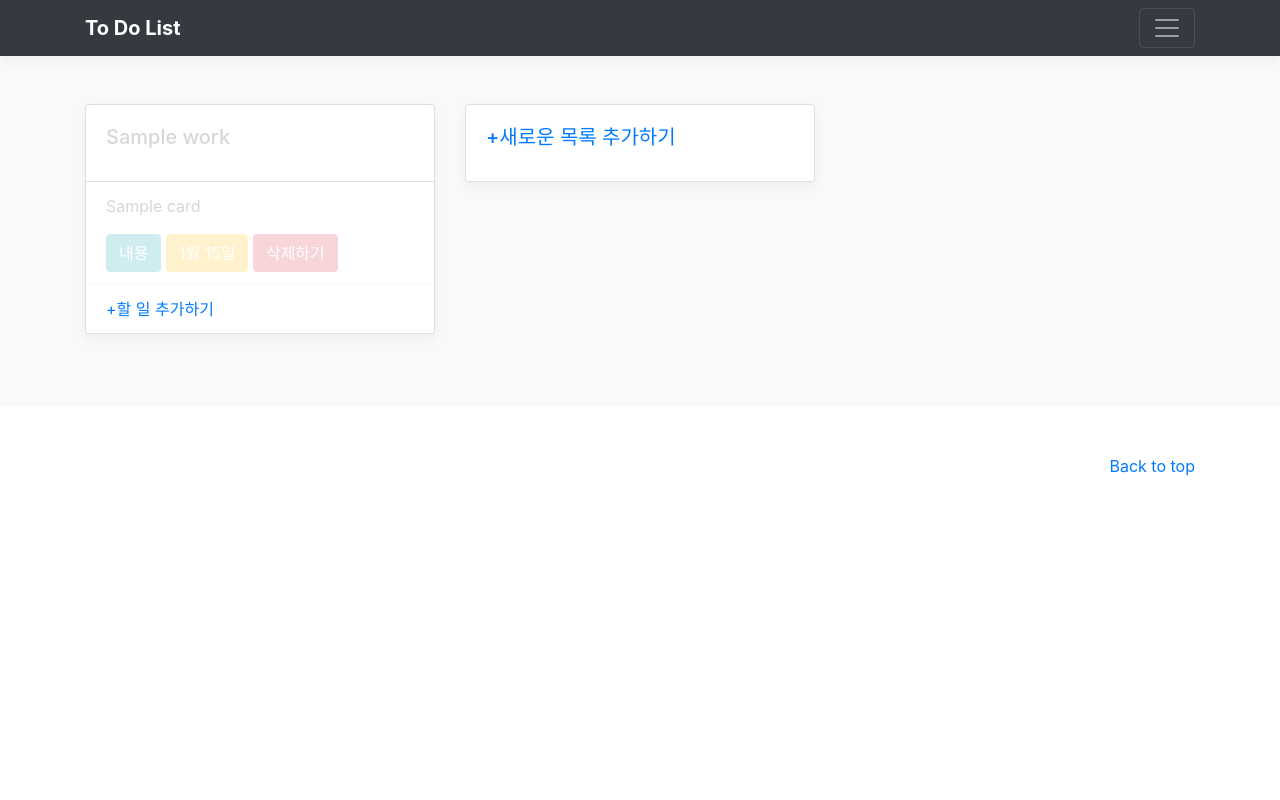
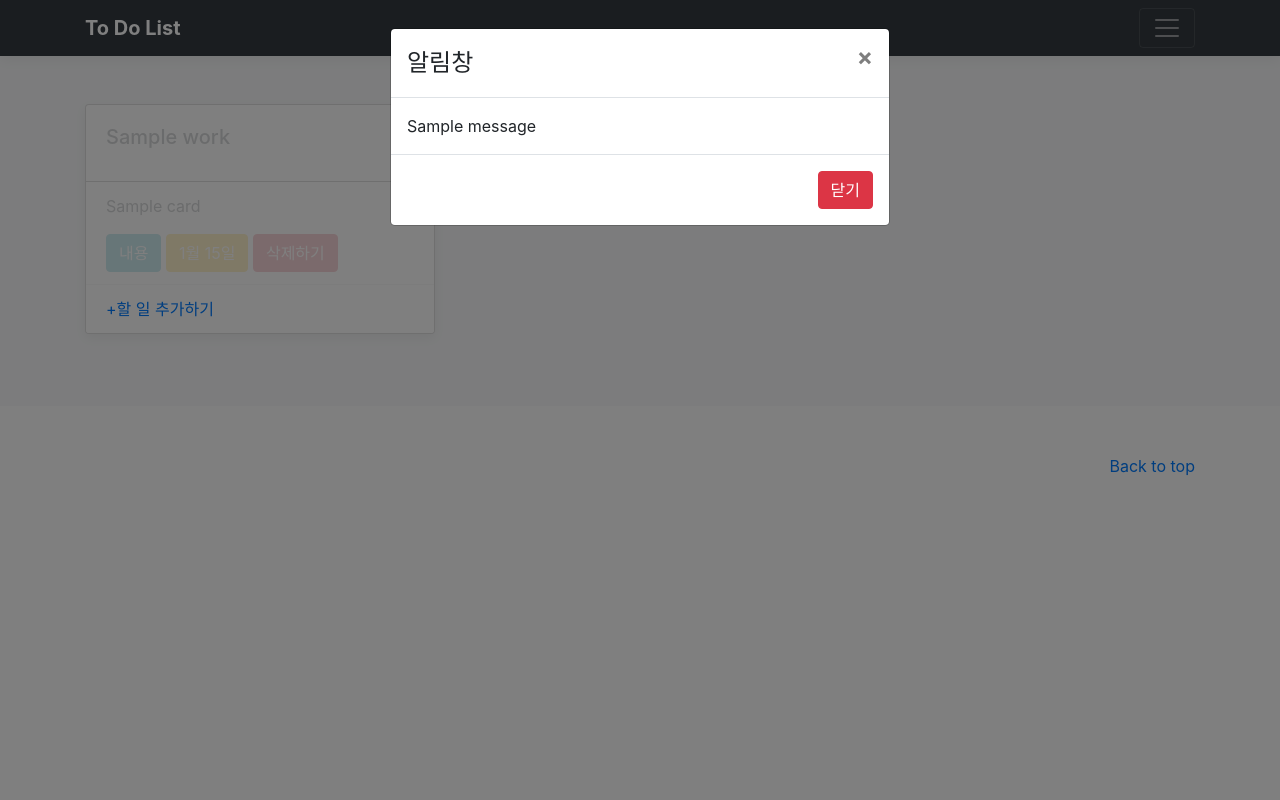
Before and after one commit to jangjichang/2019_summercoding_2nd_work, a Django app: page /todolist/ in a window 1280 px wide. Run offline with Django 3.2, Linux system fonts and the light colour scheme; a user stored in the database is signed in; tables that the repository leaves empty hold one stand-in row (values such as "Sample post"); one stand-in notice (Sample message) is shown; some libraries are stand-ins or nearby versions.

Commit message:
추가 - 마감 기한 지난 할 일이 있을 경우 알림창 생성

```diff
--- a/src/todolist/templates/todolist/work_list.html
+++ b/src/todolist/templates/todolist/work_list.html
@@ -4,12 +4,43 @@
 {% load staticfiles %}
 
 {% block content %}
+<!-- Button to Open the Modal -->
+  <button type="button" class="btn btn-primary" data-toggle="modal" data-target="#myModal" style="display:None" id="message-show">
+  open</button>
+<!-- The Modal -->
+  <div class="modal" id="myModal">
+    <div class="modal-dialog">
+      <div class="modal-content">
+
+        <!-- Modal Header -->
+        <div class="modal-header">
+          <h4 class="modal-title">알림창</h4>
+          <button type="button" class="close" data-dismiss="modal">&times;</button>
+        </div>
+
+        <!-- Modal body -->
+        <div class="modal-body">
+        {% if messages %}
+            {% for message in messages %}
+                {{ message }}
+            {% endfor %}
+        {% endif %}
+        </div>
+
+        <!-- Modal footer -->
+        <div class="modal-footer">
+          <button type="button" class="btn btn-danger" data-dismiss="modal">닫기</button>
+        </div>
+
+      </div>
+    </div>
+  </div>
 <div class="album py-5 bg-light">
     <div class="container">
         {% if deadline_over_works or deadline_over_cards %}
         <div class="row">
             {% if deadline_over_works %}
-            <div class="alert alert-danger col-md-4 col-sm-4">
+            <div class="alert alert-danger alert-dismissible col-md-4 col-sm-4">
                 <strong>마감기한이 지난 목록이 있어요.</strong>
                 {% for over_work in deadline_over_works %}
                     <p>{{ over_work }}</p>
@@ -17,7 +48,7 @@
             </div>
             {% endif %}
             {% if deadline_over_cards %}
-            <div class="alert alert-danger col-md-4 {% if deadline_over_works %} offset-md-1 col-sm-4 offset-sm-1 {% endif %}">
+            <div class="alert alert-danger alert-dismissible col-md-4 {% if deadline_over_works %} offset-md-1 col-sm-4 offset-sm-1 {% endif %}">
                 <strong>마감기한 지난 할 일이 있어요.</strong>
                 {% for over_card in deadline_over_cards %}
                     <p>{{ over_card }}</p>
@@ -86,4 +117,9 @@
         </div>
     </div>
 </div>
+{% block script %}
+<script>
+    document.getElementById("message-show").click();
+</script>
 {% endblock %}
+{% endblock %}
```
